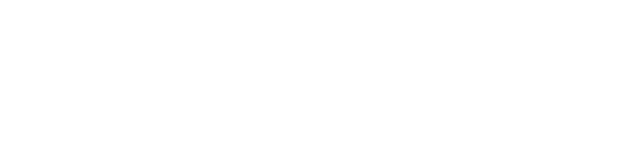
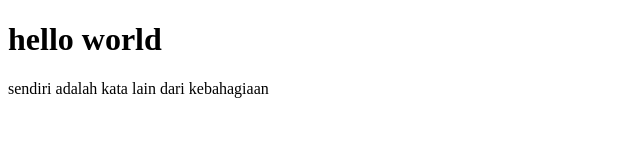
Before and after one commit to darsono1219/module-rdc, a plain HTML site: page index2.html in a window 1280 px wide. Shown: the whole page, without its empty margins (0-640 px from the left). Drawn offline with Linux system fonts and the light colour scheme.

Commit message:
menambahkan judul

```diff
--- a/index2.html
+++ b/index2.html
@@ -6,6 +6,7 @@
     <title>Document</title>
 </head>
 <body>
-
+    <h1>hello world</h1>
+    <p>sendiri adalah kata lain dari kebahagiaan</p>
 </body>
 </html>
```
